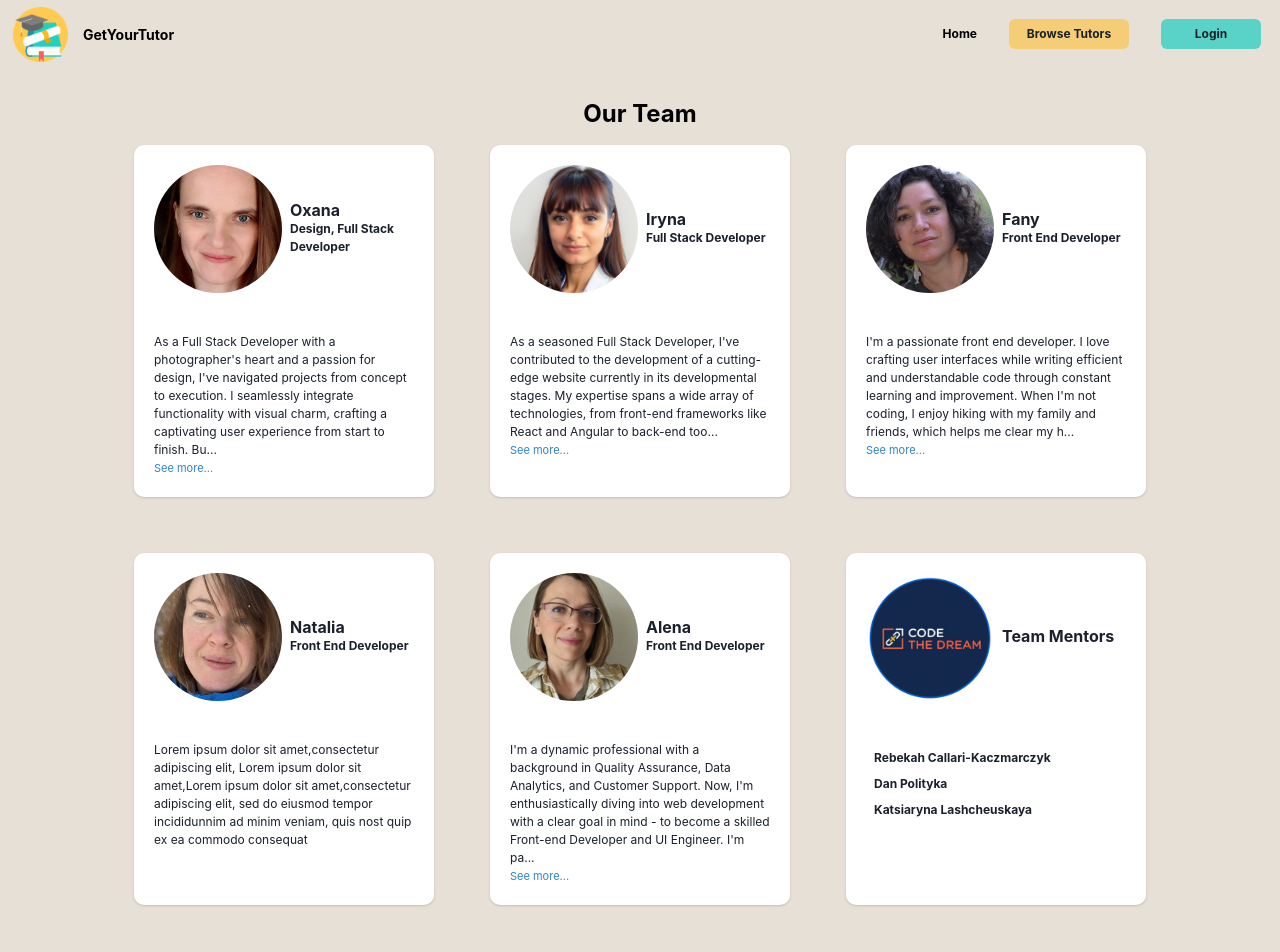
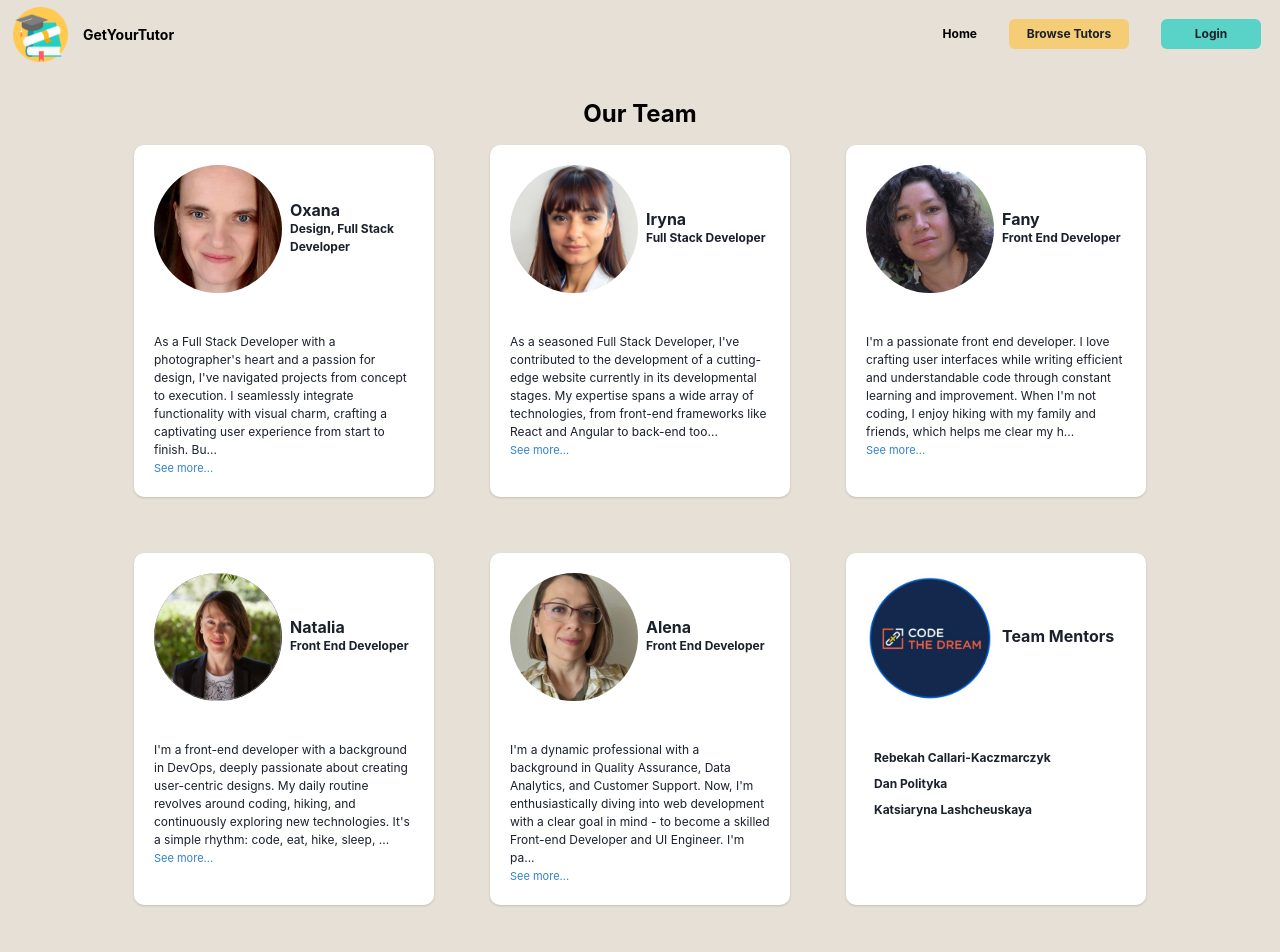
Before and after one commit to Code-the-Dream-School/ffprac-team2-front, a React (Vite) app: page /team in a window 1280 px wide. Shown: the top 952 px of the page. Built offline with nearby package versions, Linux system fonts and the light colour scheme.

Commit message:
Work in progress. Replase  member's photo ad description.

```diff
--- a/src/pages/OurTeam.tsx
+++ b/src/pages/OurTeam.tsx
@@ -16,7 +16,7 @@ import FanyImage from '../assets/members/Fany.png';
 import IrynaImage from '../assets/members/Iryna.jpeg';
 import OxanaImage from '../assets/members/Oxana.jpeg';
 import AlenaImage from '../assets/members/Alena.jpg';
-import NataliaImage from '../assets/members/Natalia.png';
+import NataliaImage from '../assets/members/Natalia_.png';
 import CTDLogo from '../assets/members/CTD.png';
 
 const MemberCard: React.FC<Member> = ({ name, role, image, description }) => {
@@ -83,7 +83,7 @@ const OurTeamPage: React.FC = () => {
             role: 'Design, Full Stack Developer',
             image: OxanaImage,
             description:
-                "As a Full Stack Developer with a photographer's heart and a passion for design, I've navigated projects from concept to execution. I seamlessly integrate functionality with visual charm, crafting a captivating user experience from start to finish. But beyond my technical skills, I thrive in collaborative environments. Engaged in numerous full stack projects, I enjoy taking on various responsibilities, relishing the opportunity to learn new stacks, and collaborating with diverse teams. This experience strengthens my knowledge and confidence along my journey to Software Development. In my free time, I cherish moments with my family, enjoy hiking, read books to discuss in my book club, and train for triathlons to maintain good physical shape and mental state."
+                "As a Full Stack Developer with a photographer's heart and a passion for design, I've navigated projects from concept to execution. I seamlessly integrate functionality with visual charm, crafting a captivating user experience from start to finish. But beyond my technical skills, I thrive in collaborative environments. Engaged in numerous full stack projects, I enjoy taking on various responsibilities, relishing the opportunity to learn new stacks, and collaborating with diverse teams. This experience strengthens my knowledge and confidence along my journey to Software Development. In my free time, I cherish moments with my family, enjoy hiking, read books to discuss in my book club, and train for triathlons to maintain good physical shape and mental state.",
         },
         {
             name: 'Iryna',
@@ -105,7 +105,7 @@ const OurTeamPage: React.FC = () => {
             role: 'Front End Developer',
             image: NataliaImage,
             description:
-                'Lorem ipsum dolor sit amet,consectetur adipiscing elit, Lorem ipsum dolor sit amet,Lorem ipsum dolor sit amet,consectetur adipiscing elit, sed do eiusmod tempor incididunnim ad minim veniam, quis nost quip ex ea commodo consequat',
+                "I'm a front-end developer with a background in DevOps, deeply passionate about creating user-centric designs. My daily routine revolves around coding, hiking, and continuously exploring new technologies. It's a simple rhythm: code, eat, hike, sleep, repeat!",
         },
         {
             name: 'Alena',
```
Also changed, not shown: src/assets/members/Natalia_.png (added).
